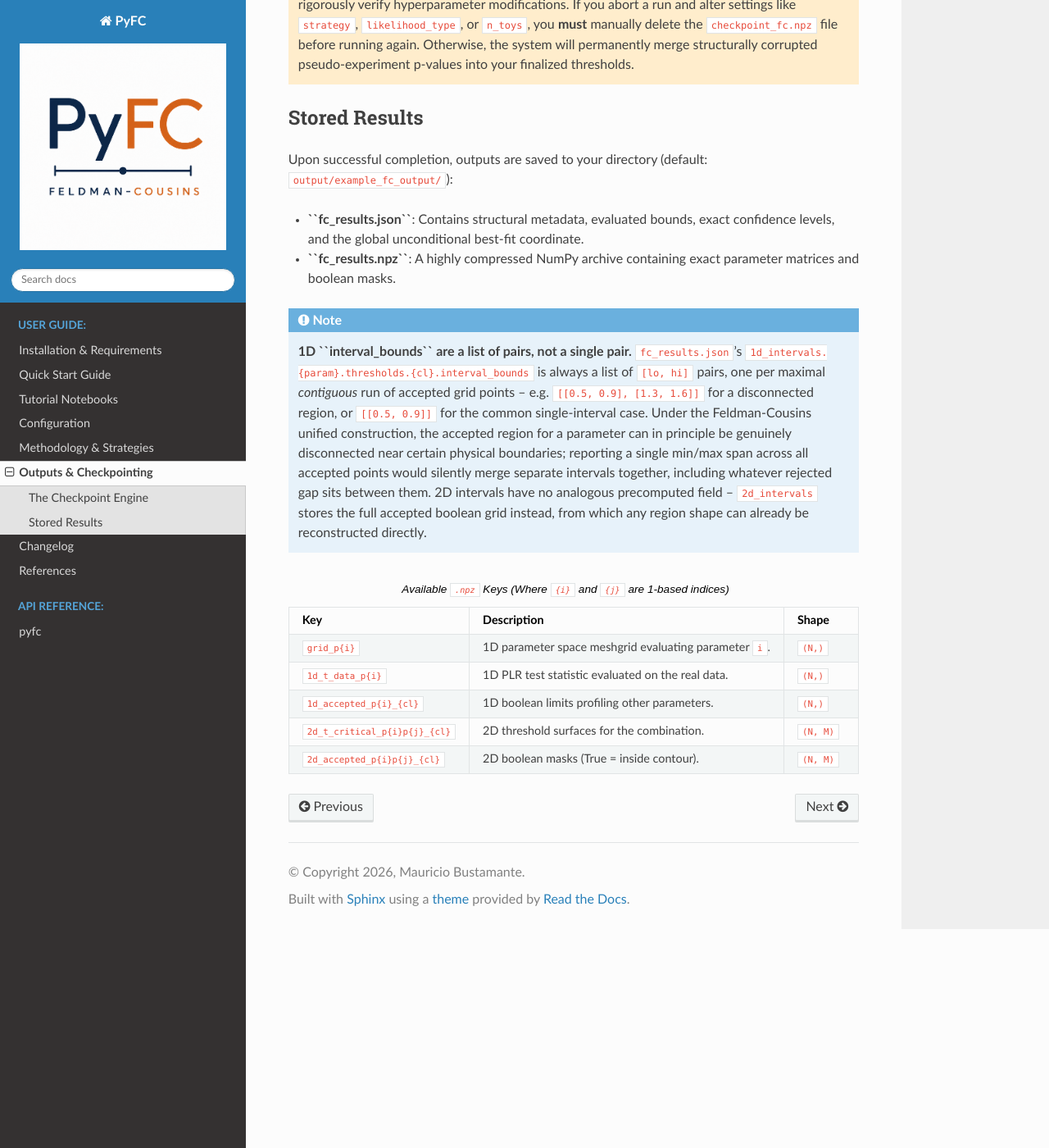
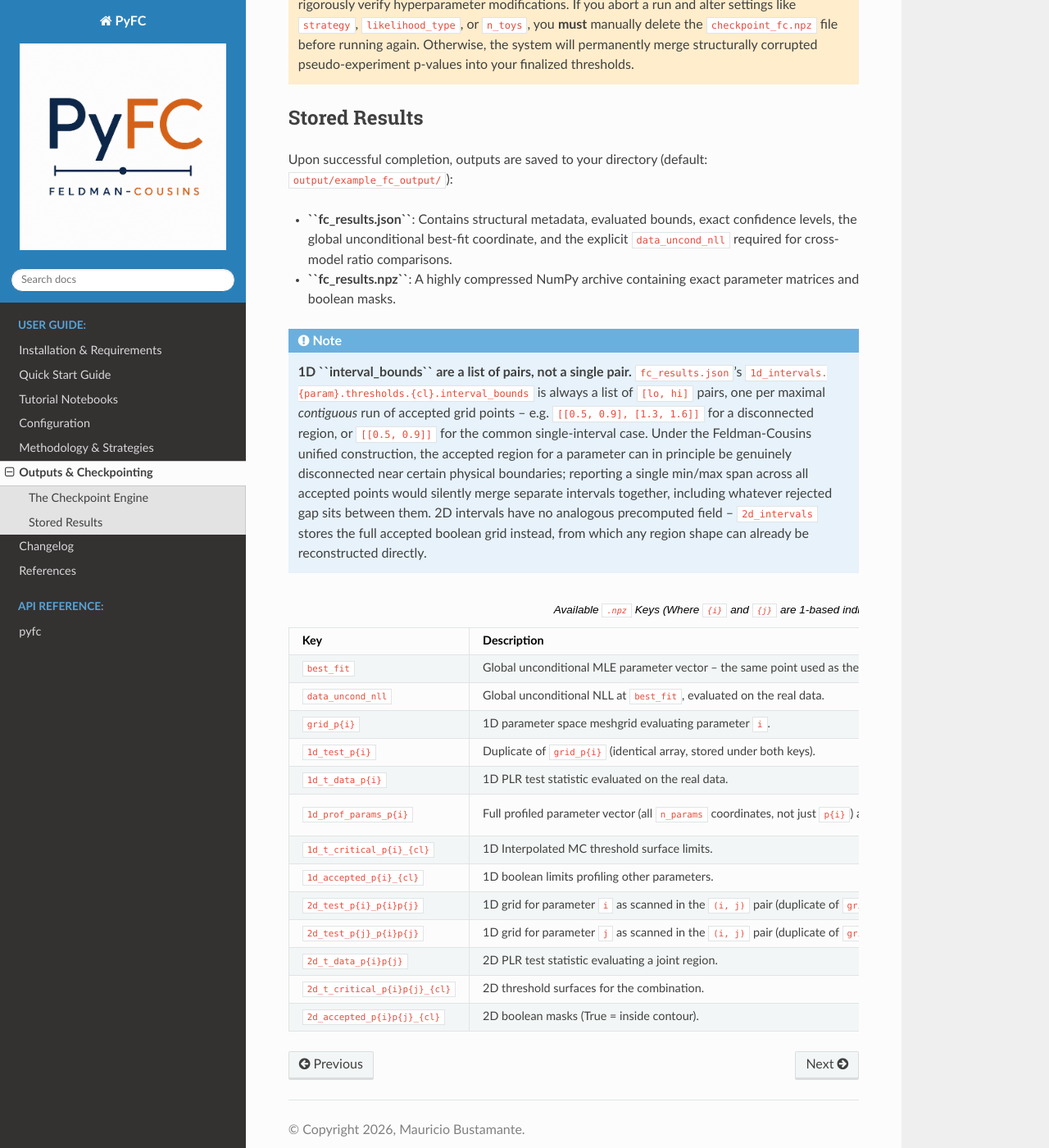
Before and after one commit to mbustama/FeldmanCousins, a Sphinx documentation site: the page built from docs/source/outputs.rst, in a window 1280 px wide and 1400 px high, scrolled down 408 px. Shown: the whole window at 82% size. Built offline with Sphinx 7.4.7 and the Read the Docs theme 3.1.0, drawn with Linux system fonts in a browser that asks for light colours.

Commit message:
Document fc_results.npz's full key set in README and outputs.rst
_save_fc_archive actually writes best_fit, data_uncond_nll, 1d_test_p{i}
(a duplicate of grid_p{i}), 1d_prof_params_p{i}, and both
2d_test_p{i}_{pair}/2d_test_p{j}_{pair} keys, none of which appeared in
either doc's key table (outputs.rst was missing even more than README:
also 1d_t_critical_p{i}_{cl} and 2d_t_data_p{i}p{j}, which README did
already document). Notably best_fit and data_uncond_nll are the two
scalars README's own prose already calls "required for cross-model
ratio comparisons", yet neither was in the key table.

Added all missing rows to both tables, cross-checked against
`grep -oE 'save_dict\[f?"[^]]*"\]' pyfc/orchestrator.py` so every actual
key now appears exactly once in both, with outputs.rst now a complete
mirror of README's table.

Co-Authored-By: Claude Sonnet 5 <noreply@anthropic.com>

```diff
--- a/docs/source/outputs.rst
+++ b/docs/source/outputs.rst
@@ -12,7 +12,7 @@ Stored Results
 --------------
 Upon successful completion, outputs are saved to your directory (default: ``output/example_fc_output/``):
 
-* **``fc_results.json``**: Contains structural metadata, evaluated bounds, exact confidence levels, and the global unconditional best-fit coordinate.
+* **``fc_results.json``**: Contains structural metadata, evaluated bounds, exact confidence levels, the global unconditional best-fit coordinate, and the explicit ``data_uncond_nll`` required for cross-model ratio comparisons.
 * **``fc_results.npz``**: A highly compressed NumPy archive containing exact parameter matrices and boolean masks.
 
 .. note::
@@ -37,15 +37,39 @@ Upon successful completion, outputs are saved to your directory (default: ``outp
    * - Key
      - Description
      - Shape
+   * - ``best_fit``
+     - Global unconditional MLE parameter vector -- the same point used as the numerator of every PLR test statistic.
+     - ``(n_params,)``
+   * - ``data_uncond_nll``
+     - Global unconditional NLL at ``best_fit``, evaluated on the real data.
+     - scalar
    * - ``grid_p{i}``
      - 1D parameter space meshgrid evaluating parameter ``i``.
+     - ``(N,)``
+   * - ``1d_test_p{i}``
+     - Duplicate of ``grid_p{i}`` (identical array, stored under both keys).
      - ``(N,)``
    * - ``1d_t_data_p{i}``
      - 1D PLR test statistic evaluated on the real data.
      - ``(N,)``
+   * - ``1d_prof_params_p{i}``
+     - Full profiled parameter vector (all ``n_params`` coordinates, not just ``p{i}``) at each 1D scan point.
+     - ``(N, n_params)``
+   * - ``1d_t_critical_p{i}_{cl}``
+     - 1D Interpolated MC threshold surface limits.
+     - ``(N,)``
    * - ``1d_accepted_p{i}_{cl}``
      - 1D boolean limits profiling other parameters.
      - ``(N,)``
+   * - ``2d_test_p{i}_p{i}p{j}``
+     - 1D grid for parameter ``i`` as scanned in the ``(i, j)`` pair (duplicate of ``grid_p{i}``).
+     - ``(N,)``
+   * - ``2d_test_p{j}_p{i}p{j}``
+     - 1D grid for parameter ``j`` as scanned in the ``(i, j)`` pair (duplicate of ``grid_p{j}``).
+     - ``(M,)``
+   * - ``2d_t_data_p{i}p{j}``
+     - 2D PLR test statistic evaluating a joint region.
+     - ``(N, M)``
    * - ``2d_t_critical_p{i}p{j}_{cl}``
      - 2D threshold surfaces for the combination.
      - ``(N, M)``
```
Also changed, not shown: README.md (+6 -0 lines).
